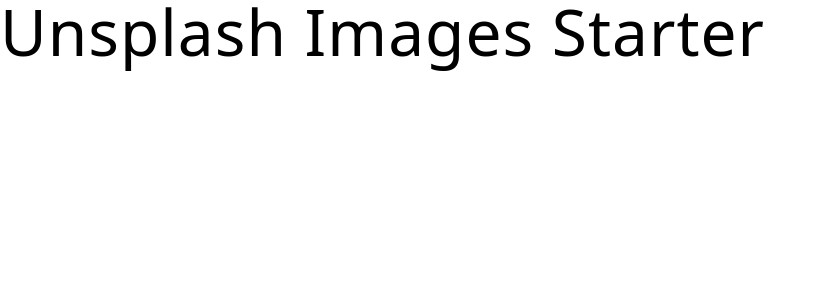
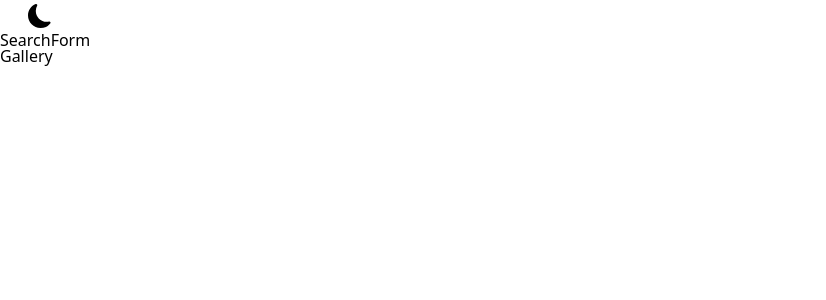
Before and after one commit to NaraeJang/Unsplash-Project, a React (Vite) app: page / in a window 1280 px wide. Shown: the top 300 px of the page, without its empty margins (0-826 px from the left). Built offline with nearby package versions, Linux system fonts and the light colour scheme; the HTML template or start-up script is replaced by a standard one.

Commit message:
dark theme setup

```diff
--- a/src/App.jsx
+++ b/src/App.jsx
@@ -1,4 +1,17 @@
+import { AppProvider } from "./Context";
+import Gallery from "./Gallery";
+import SearchForm from "./SearchForm";
+import ThemeToggle from "./ThemeToggle";
+
 const App = () => {
-  return <h1>Unsplash Images Starter</h1>;
+  return (
+    <main>
+      <AppProvider>
+        <ThemeToggle />
+        <SearchForm />
+        <Gallery />
+      </AppProvider>
+    </main>
+  );
 };
 export default App;
--- /dev/null
+++ b/src/Context.jsx
@@ -0,0 +1,20 @@
+import { createContext, useContext, useState, useEffect } from "react";
+
+const AppContext = createContext();
+
+export const AppProvider = ({ children }) => {
+  const [isDarkTheme, setIsDarkTheme] = useState(false);
+  const toggleDarkTheme = () => {
+    const newDarkTheme = !isDarkTheme;
+    setIsDarkTheme(newDarkTheme);
+  };
+  return (
+    <AppContext.Provider value={{ isDarkTheme, setIsDarkTheme }}>
+      {children}
+    </AppContext.Provider>
+  );
+};
+
+export const useGlobalContext = () => {
+  return useContext(AppContext);
+};
--- /dev/null
+++ b/src/Gallery.jsx
@@ -0,0 +1,4 @@
+const Gallery = () => {
+  return <div>Gallery</div>;
+};
+export default Gallery;
--- /dev/null
+++ b/src/SearchForm.jsx
@@ -0,0 +1,4 @@
+const SearchForm = () => {
+  return <div>SearchForm</div>;
+};
+export default SearchForm;
--- /dev/null
+++ b/src/ThemeToggle.jsx
@@ -0,0 +1,21 @@
+import { useGlobalContext } from "./Context";
+import { BsFillSunFill, BsFillMoonFill } from "react-icons/bs";
+
+const ThemeToggle = () => {
+  const { isDarkTheme, setIsDarkTheme } = useGlobalContext();
+
+  return (
+    <section>
+      <button
+        className="dark-toggle"
+        onClick={() => setIsDarkTheme(!isDarkTheme)}>
+        {isDarkTheme ? (
+          <BsFillSunFill className="toggle-icon" />
+        ) : (
+          <BsFillMoonFill className="toggle-icon" />
+        )}
+      </button>
+    </section>
+  );
+};
+export default ThemeToggle;
```
Also changed, not shown: 1 other file (tests, documents, lock files or other folders).
